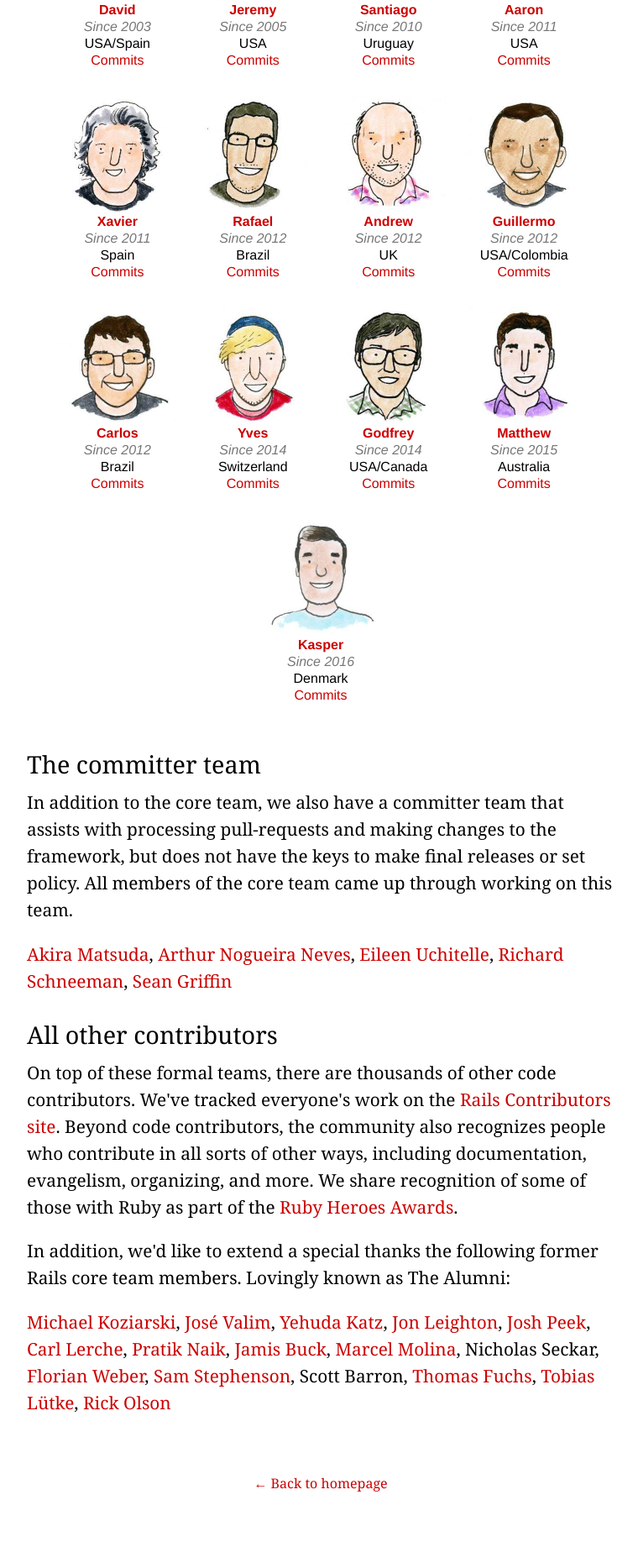
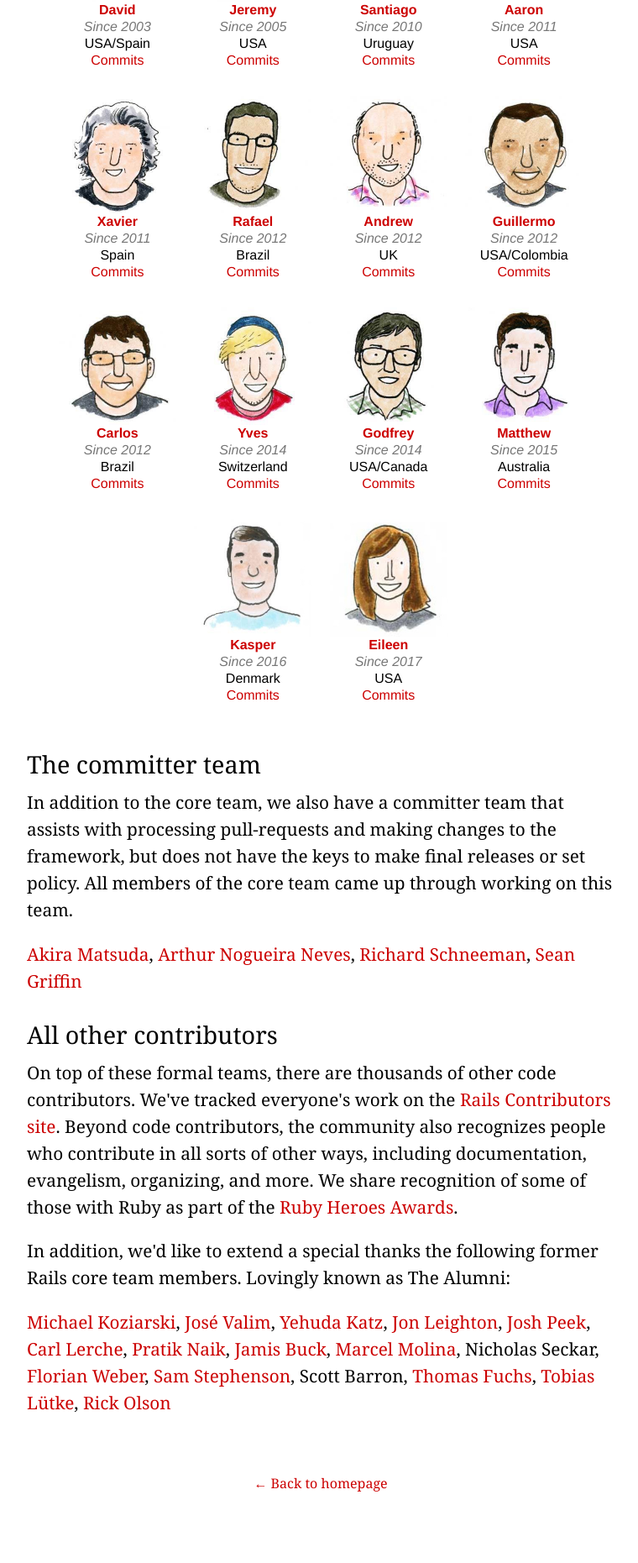
Before and after one commit to rails/homepage, a Jekyll site: the page built from community.html, in a window 1280 px wide. Shown: the part 945-2806 px from the top of the page at 84% size, without its empty margins (258-1018 px from the left). Built offline with Jekyll 4.4.1, drawn with Linux system fonts in a browser that asks for light colours.

Commit message:
Add Eileen to Rails Core

```diff
--- a/community.html
+++ b/community.html
@@ -188,6 +188,19 @@
             <a href="http://contributors.rubyonrails.org/contributors/kasper-timm-hansen/commits" target="_blank">Commits</a>
           </p>
         </div>
+
+        <div class="person">
+          <a href="https://twitter.com/eileencodes" target="_blank">
+            <figure class="contributor eileen">
+              <p><strong>Eileen</strong><br>
+              <em>Since 2017</em></p>
+            </figure>
+          </a>
+          <p class="meta">
+            USA<br>
+            <a href="http://contributors.rubyonrails.org/contributors/eileen-m-uchitelle/commits" target="_blank">Commits</a>
+          </p>
+        </div>
       </div>
 
 
@@ -195,7 +208,7 @@
 
       <p>In addition to the core team, we also have a committer team that assists with processing pull-requests and making changes to the framework, but does not have the keys to make final releases or set policy. All members of the core team came up through working on this team.</p>
 
-      <p><a href="https://twitter.com/a_matsuda">Akira Matsuda</a>, <a href="https://twitter.com/arthurnn">Arthur Nogueira Neves</a>, <a href="https://twitter.com/eileencodes">Eileen Uchitelle</a>, <a href="https://twitter.com/schneems">Richard Schneeman</a>, <a href="https://twitter.com/sgrif">Sean Griffin</a></p>
+      <p><a href="https://twitter.com/a_matsuda">Akira Matsuda</a>, <a href="https://twitter.com/arthurnn">Arthur Nogueira Neves</a>, <a href="https://twitter.com/schneems">Richard Schneeman</a>, <a href="https://twitter.com/sgrif">Sean Griffin</a></p>
 
       <h2>All other contributors</h2>
 
--- a/style.css
+++ b/style.css
@@ -167,6 +167,7 @@
 .godfrey { background-position: 0 560px; }
 .matthew { background-position: 560px 560px; }
 .kasper { background-position: 420px 140px; }
+.eileen { background-position: 280px 140px; }
 
 figure p { margin: 0; }
 
```
Also changed, not shown: images/rails-core.jpg.
